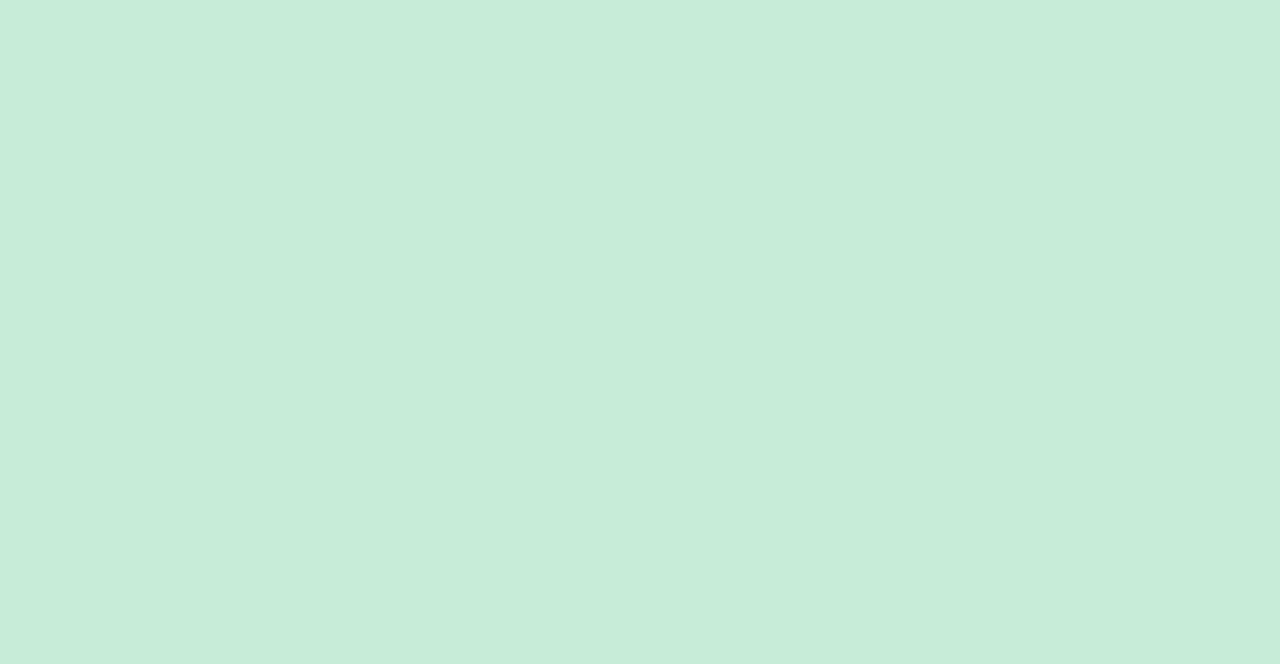
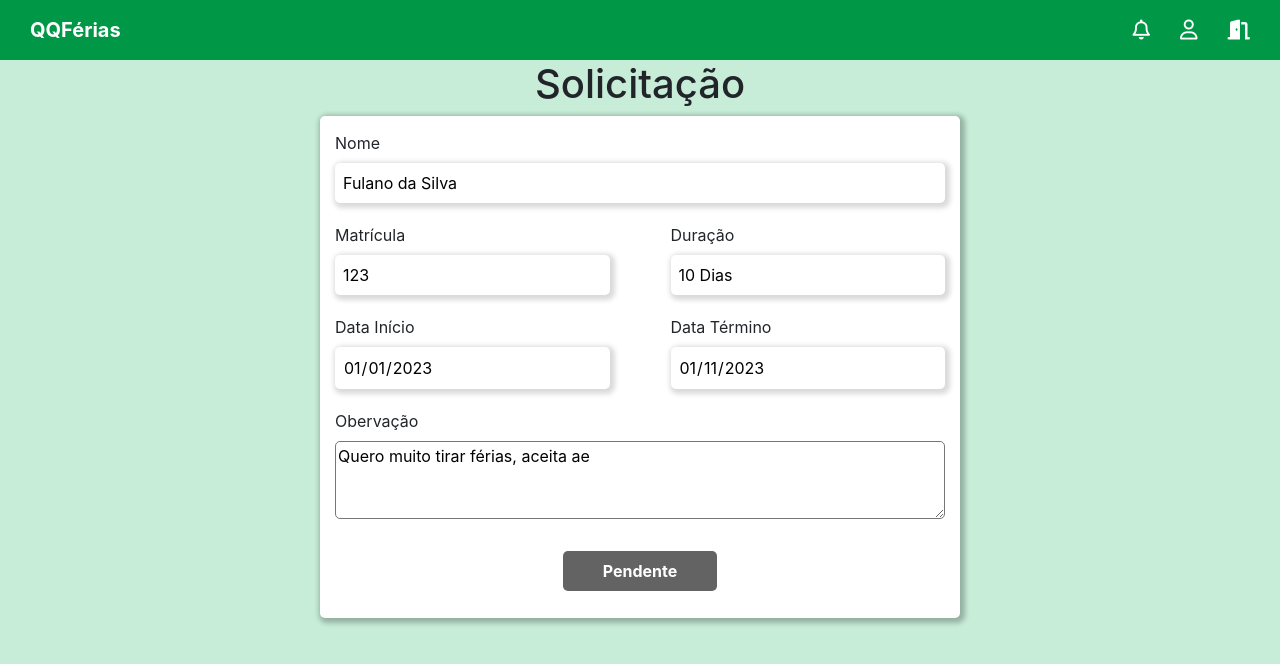
Before and after one commit to VinnenLM/gerenciador-ferias, a React (Create React App) app in the folder frontend/: page /solicitacao in a window 1280 px wide. Before the commit this address had no page. Shown: the top 664 px of the page. Built offline with nearby package versions, Linux system fonts and the light colour scheme.

Commit message:
Adicionada página para visualizar solicitação

```diff
--- a/frontend/src/App.js
+++ b/frontend/src/App.js
@@ -9,6 +9,7 @@ import { ListaSolicitacoes } from './pages/listaSolicitacoes';
 import { Login } from './pages/login';
 import { MinhasSolicitacoes } from './pages/minhasSolicitacoes';
 import { Perfil } from './pages/perfil';
+import { Solicitacao } from './pages/solicitacao';
 import { Solicitar } from './pages/solicitar';
 import { store, persistor } from './store';
 import "./style.css"
@@ -28,6 +29,7 @@ function App() {
             <Route exact path='/solicitacoes' element={<ListaSolicitacoes />} />
             <Route exact path='/solicitar' element={<Solicitar />} />
             <Route exact path='/minhas-solicitacoes' element={<MinhasSolicitacoes />} />
+            <Route exact path='/solicitacao' element={<Solicitacao />} />
           </Routes>
         </BrowserRouter>
       </PersistGate>
--- a/frontend/src/components/solicitacao/index.js
+++ b/frontend/src/components/solicitacao/index.js
@@ -1,8 +1,16 @@
+import { useNavigate } from "react-router-dom";
 import "./style.css"
 
 export const Solicitacao = ({ dataSolicitacao, dataInicio, DataFim, status }) => {
+
+    const navigate = useNavigate();
+
+    function redirecionar() {
+        navigate("/solicitacao");
+    }
+
     return (
-        <tr>
+        <tr onClick={redirecionar}>
             <td>{dataSolicitacao}</td>
             <td>{dataInicio}</td>
             <td>{DataFim}</td>
--- /dev/null
+++ b/frontend/src/pages/solicitacao/index.js
@@ -0,0 +1,52 @@
+import { Header } from "../../components/header"
+import "./style.css"
+
+export const Solicitacao = () => {
+    return (
+        <>
+            <Header />
+            <h1>Solicitação</h1>
+            <div className="container-solicitacao">
+
+                <label htmlFor="">Nome</label>
+                <input type="text" value="Fulano da Silva" readOnly />
+
+                <div className="container-duplo">
+
+                    <div className="input-duplo">
+                        <label htmlFor="">Matrícula</label>
+                        <input type="text" value="123" readOnly />
+                    </div>
+
+                    <div className="input-duplo">
+                        <label htmlFor="">Duração</label>
+                        <input type="text" value="10 Dias" readOnly />
+                    </div>
+
+                </div>
+
+                <div className="container-duplo">
+
+                    <div className="input-duplo">
+                        <label htmlFor="">Data Início</label>
+                        <input type="date" value="2023-01-01" readOnly />
+                    </div>
+
+                    <div className="input-duplo">
+                        <label htmlFor="">Data Término</label>
+                        <input type="date" value="2023-01-11" readOnly />
+                    </div>
+
+                </div>
+
+                <label htmlFor="">Obervação</label>
+                <textarea name="" id="" cols="30" rows="3" readOnly>Quero muito tirar férias, aceita ae</textarea>
+
+                <div className="status-solicitacao">
+                    <span className="pendente">Pendente</span>
+                </div>
+
+            </div>
+        </>
+    )
+}
--- /dev/null
+++ b/frontend/src/pages/solicitacao/style.css
@@ -0,0 +1,11 @@
+.status-solicitacao{
+    text-align: center;
+    color: white;
+    margin: 20px 0;
+}
+
+.status-solicitacao > span {
+    padding: 10px 40px;
+    border-radius: 5px;
+    font-weight: bold;
+}
```
